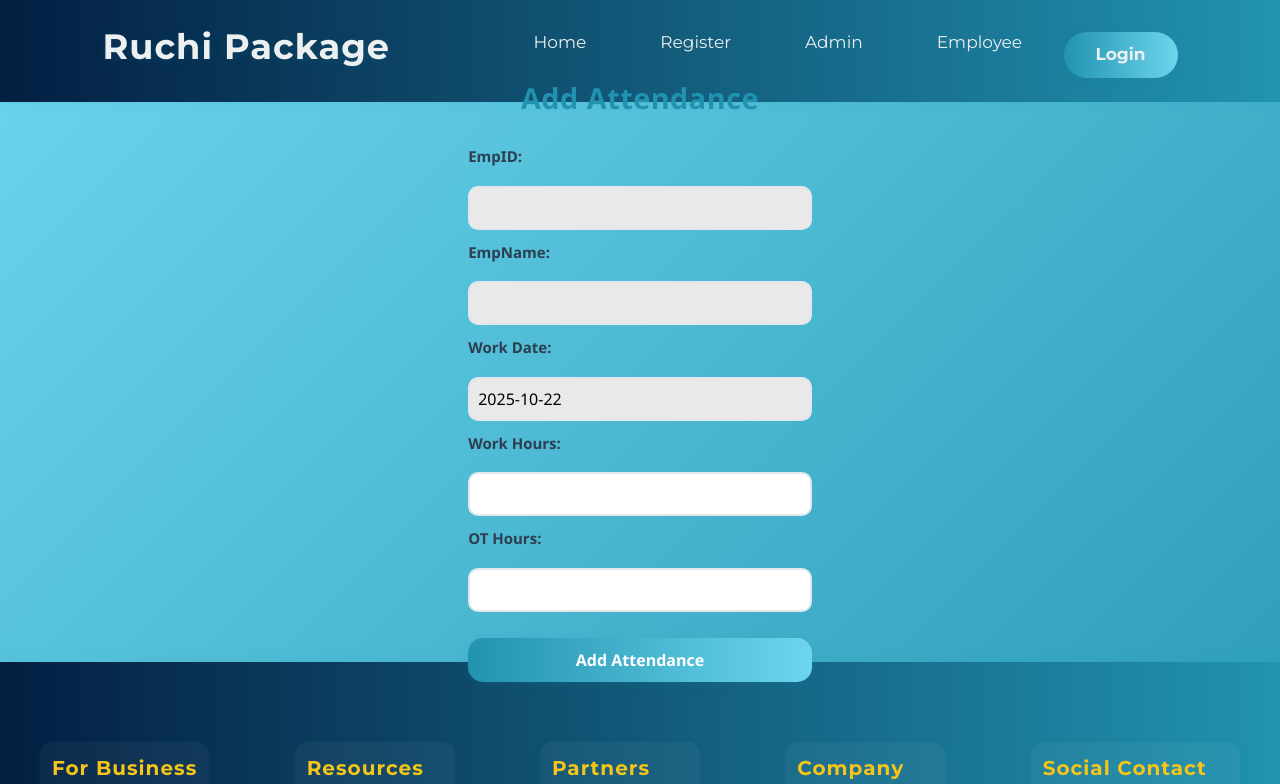
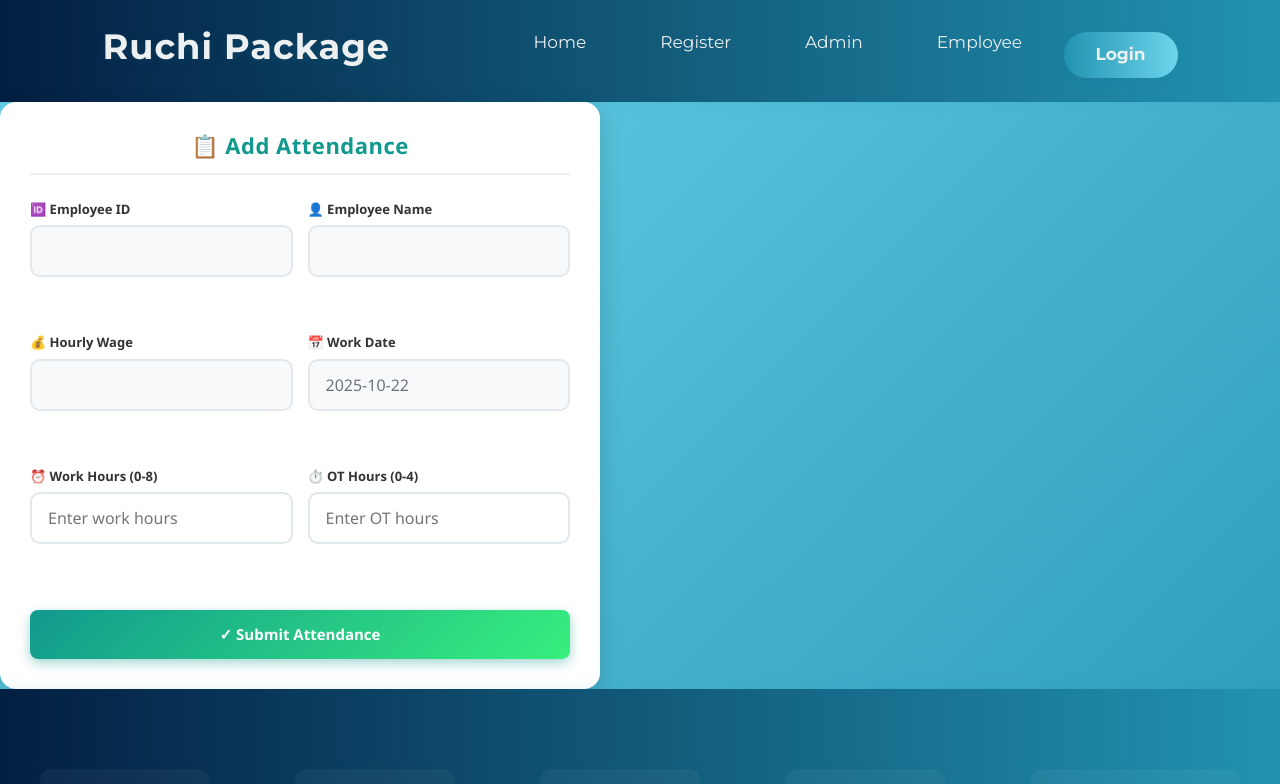
Before and after one commit to Ranjuna120/Package-Delivery-Management-System, a React (Create React App) app in the folder frontend/: page /AddAttendance in a window 1280 px wide. Shown: the top 784 px of the page. Built offline with nearby package versions, Linux system fonts and the light colour scheme.

Commit message:
Update AddAttendance.js

```diff
--- a/frontend/src/compoments/Employee/AddAttendance.js
+++ b/frontend/src/compoments/Employee/AddAttendance.js
@@ -4,6 +4,7 @@ import { useNavigate } from 'react-router-dom';
 const AddAttendance = ({ empID }) => {
   const navigate = useNavigate();
   const [empName, setEmpName] = useState('');
+  const [empWage, setEmpWage] = useState('');  // Added state for wage
   const [workHours, setWorkHours] = useState('');
   const [otHours, setOTHours] = useState('');
   const [error, setError] = useState('');
@@ -16,6 +17,7 @@ const AddAttendance = ({ empID }) => {
         if (response.ok) {
           const data = await response.json();
           setEmpName(data.EmpName);
+          setEmpWage(data.EmpWage);  // Set the wage from the fetched data
         } else {
           setError('Failed to fetch employee');
         }
@@ -59,6 +61,7 @@ const AddAttendance = ({ empID }) => {
       WorkDate: todayDate,
       WorkHours: Number(workHours),
       OTHours: Number(otHours),
+      EmpWage: empWage,  // Include wage in the new attendance object
     };
 
     try {
@@ -83,66 +86,179 @@ const AddAttendance = ({ empID }) => {
   };
 
   return (
-    <div style={{ display: 'flex', justifyContent: 'center', alignItems: 'center', height: '70vh' }}>
-      <div className="AddAttendanceBox">
-        <h2 style={{ textAlign: 'center' }}>Add Attendance</h2>
+    <>
+      <style>{`
+        .attendanceCard {
+          background: white;
+          border-radius: 16px;
+          box-shadow: 0 8px 24px rgba(0, 0, 0, 0.15);
+          padding: 30px;
+          max-width: 600px;
+          width: 100%;
+        }
+        .attendanceTitle {
+          text-align: center;
+          color: #11998e;
+          font-size: 22px;
+          font-weight: 700;
+          margin: 0 0 25px 0;
+          padding-bottom: 15px;
+          border-bottom: 2px solid #f0f0f0;
+        }
+        .formGroup {
+          margin-bottom: 18px;
+        }
+        .formLabel {
+          display: block;
+          font-size: 13px;
+          font-weight: 600;
+          color: #333;
+          margin-bottom: 6px;
+        }
+        .formInput {
+          width: 100%;
+          padding: 12px 14px;
+          fontSize: 14px;
+          border: 2px solid #e0e0e0;
+          border-radius: 8px;
+          transition: all 0.3s ease;
+          outline: none;
+          background: white;
+        }
+        .formInput:focus:not(:read-only) {
+          border-color: #11998e;
+        }
+        .formInput:read-only {
+          background-color: #f8f9fa;
+          color: #6c757d;
+        }
+        .submitBtn {
+          width: 100%;
+          padding: 13px;
+          font-size: 15px;
+          font-weight: 600;
+          border: none;
+          border-radius: 8px;
+          background: linear-gradient(135deg, #11998e, #38ef7d);
+          color: white;
+          cursor: pointer;
+          transition: all 0.3s ease;
+          box-shadow: 0 4px 12px rgba(17, 153, 142, 0.4);
+          margin-top: 10px;
+        }
+        .submitBtn:hover {
+          transform: translateY(-2px);
+          box-shadow: 0 6px 16px rgba(17, 153, 142, 0.5);
+        }
+        .errorMsg {
+          padding: 10px;
+          background-color: #fee;
+          border: 1px solid #fcc;
+          border-radius: 8px;
+          color: #c33;
+          font-size: 13px;
+          margin-bottom: 18px;
+          text-align: center;
+        }
+        .infoGrid {
+          display: grid;
+          grid-template-columns: 1fr 1fr;
+          gap: 15px;
+          margin-bottom: 18px;
+        }
+        .fullWidth {
+          grid-column: 1 / -1;
+        }
+      `}</style>
+
+      <div className="attendanceCard">
+        <h2 className="attendanceTitle">📋 Add Attendance</h2>
         <form onSubmit={handleSubmit}>
-          <div>
-            <label>EmpID:</label>
+          {/* Employee Info Grid */}
+          <div className="infoGrid">
+            <div className="formGroup">
+              <label className="formLabel">🆔 Employee ID</label>
               <input
                 type="text"
                 value={empID}
                 readOnly
-              style={{ width: '100%', padding: '8px', margin: '10px 0', backgroundColor: '#e9e9e9' }}
+                className="formInput"
               />
             </div>
-          <div>
-            <label>EmpName:</label>
+            <div className="formGroup">
+              <label className="formLabel">👤 Employee Name</label>
               <input
                 type="text"
                 value={empName}
                 readOnly
-              style={{ width: '100%', padding: '8px', margin: '10px 0', backgroundColor: '#e9e9e9' }}
+                className="formInput"
               />
             </div>
-          <div>
-            <label>Work Date:</label>
+          </div>
+
+          {/* Wage and Date */}
+          <div className="infoGrid">
+            <div className="formGroup">
+              <label className="formLabel">💰 Hourly Wage</label>
+              <input
+                type="text"
+                value={empWage}
+                readOnly
+                className="formInput"
+              />
+            </div>
+            <div className="formGroup">
+              <label className="formLabel">📅 Work Date</label>
               <input
                 type="text"
                 value={todayDate}
                 readOnly
-              style={{ width: '100%', padding: '8px', margin: '10px 0', backgroundColor: '#e9e9e9' }}
+                className="formInput"
               />
             </div>
-          <div>
-            <label>Work Hours:</label>
+          </div>
+
+          {/* Work Hours and OT */}
+          <div className="infoGrid">
+            <div className="formGroup">
+              <label className="formLabel">⏰ Work Hours (0-8)</label>
               <input
                 type="number"
                 value={workHours}
                 onChange={(e) => setWorkHours(e.target.value)}
                 required
-              style={{ width: '100%', padding: '8px', margin: '10px 0' }}
+                min="0"
+                max="8"
+                step="0.5"
+                placeholder="Enter work hours"
+                className="formInput"
               />
             </div>
-          <div>
-            <label>OT Hours:</label>
+            <div className="formGroup">
+              <label className="formLabel">⏱️ OT Hours (0-4)</label>
               <input
                 type="number"
                 value={otHours}
                 onChange={(e) => setOTHours(e.target.value)}
-              style={{ width: '100%', padding: '8px', margin: '10px 0' }}
+                min="0"
+                max="4"
+                step="0.5"
+                placeholder="Enter OT hours"
+                className="formInput"
               />
             </div>
-          {error && <div className="error-message" style={{ color: 'red' }}>{error}</div>}
-          <button
-            type="submit"
-            style={{ width: '100%', padding: '10px', marginTop: '16px', fontSize: '16px', borderRadius: '15px' }}
-          >
-            Add Attendance
+          </div>
+
+          {/* Error Message */}
+          {error && <div className="errorMsg">{error}</div>}
+
+          {/* Submit Button */}
+          <button type="submit" className="submitBtn">
+            ✓ Submit Attendance
           </button>
         </form>
       </div>
-    </div>
+    </>
   );
 };
 
```
Lines whose indentation alone changed are shown as unchanged.
